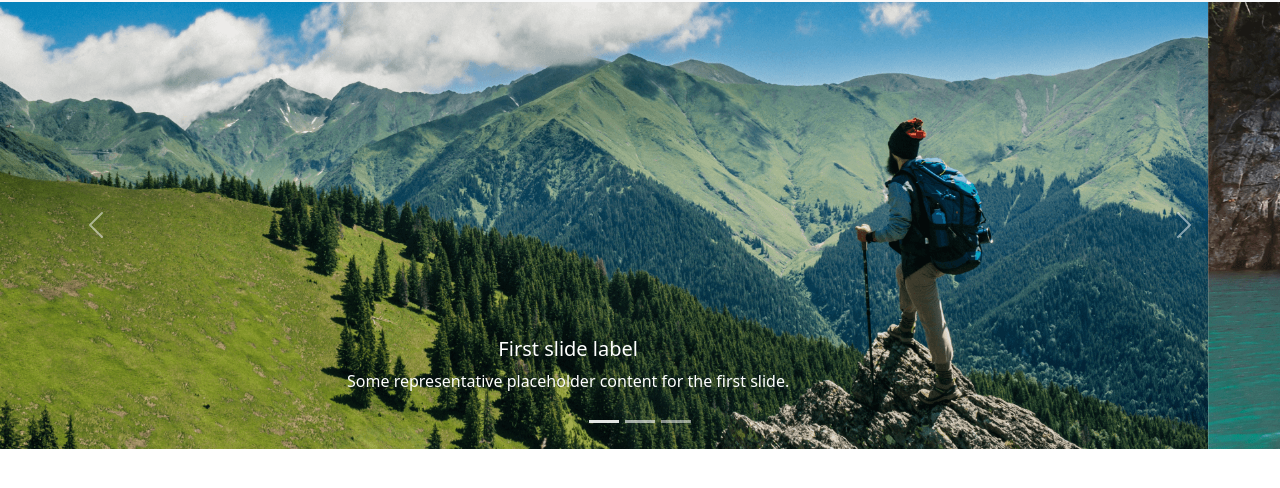
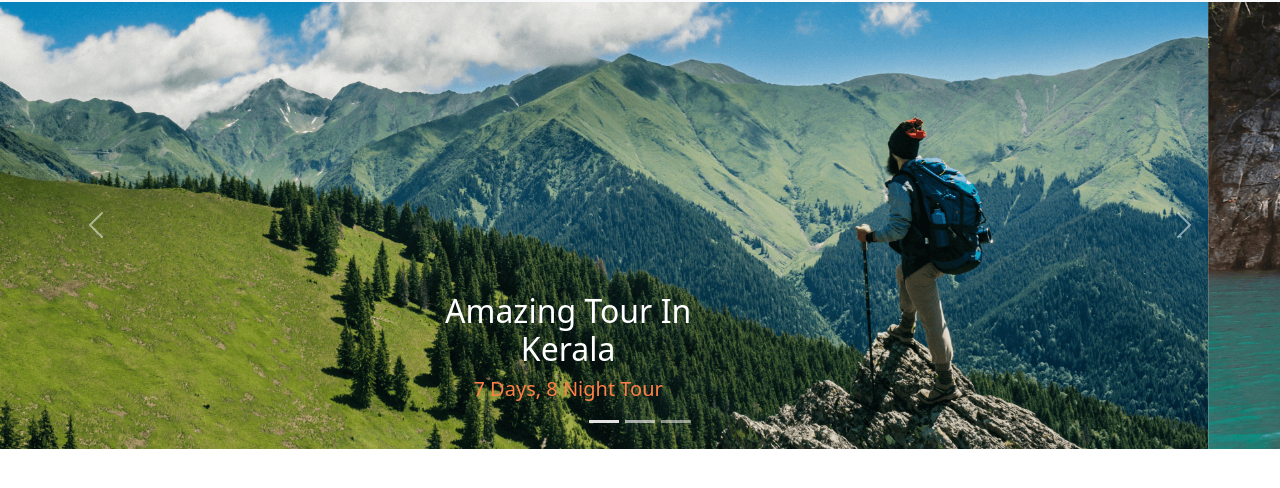
Before and after one commit to Vijendra-R/TourismSite, a plain HTML site: page index.html in a window 1280 px wide. Shown: the part 116-604 px from the top of the page. Drawn offline with nearby package versions, Linux system fonts and the light colour scheme.

Commit message:
Carousel

```diff
--- a/index.html
+++ b/index.html
@@ -57,22 +57,22 @@
             <div class="carousel-item active">
                 <img src="/images/banner-1.png" class="d-block w-100" alt="...">
                 <div class="carousel-caption d-none d-md-block">
-                    <h5>First slide label</h5>
-                    <p>Some representative placeholder content for the first slide.</p>
+                    <h2>Amazing Tour In<br>Kerala </h2>
+                    <h5 style="color: #ff7f47;">7 Days, 8 Night Tour</h5>
                 </div>
             </div>
             <div class="carousel-item">
                 <img src="/images/banner-2.png" class="d-block w-100" alt="...">
                 <div class="carousel-caption d-none d-md-block">
-                    <h5>Second slide label</h5>
-                    <p>Some representative placeholder content for the second slide.</p>
+                    <h2>Amazing Tour In<br>Kerala </h2>
+                    <h5 style="color: #ff7f47;">7 Days, 8 Night Tour</h5>
                 </div>
             </div>
             <div class="carousel-item">
                 <img src="/images/banner-3.png" class="d-block w-100" alt="...">
                 <div class="carousel-caption d-none d-md-block">
-                    <h5>Third slide label</h5>
-                    <p>Some representative placeholder content for the third slide.</p>
+                    <h2>Amazing Tour In<br>Kerala </h2>
+                    <h5 style="color: #ff7f47;">7 Days, 8 Night Tour</h5>
                 </div>
             </div>
         </div>
```
Also changed, not shown: images/p-1.png (added), images/p-2.png (added), images/p-3.png (added), images/p-4.png (added), images/p-5.png (added), images/p-6.png (added).
